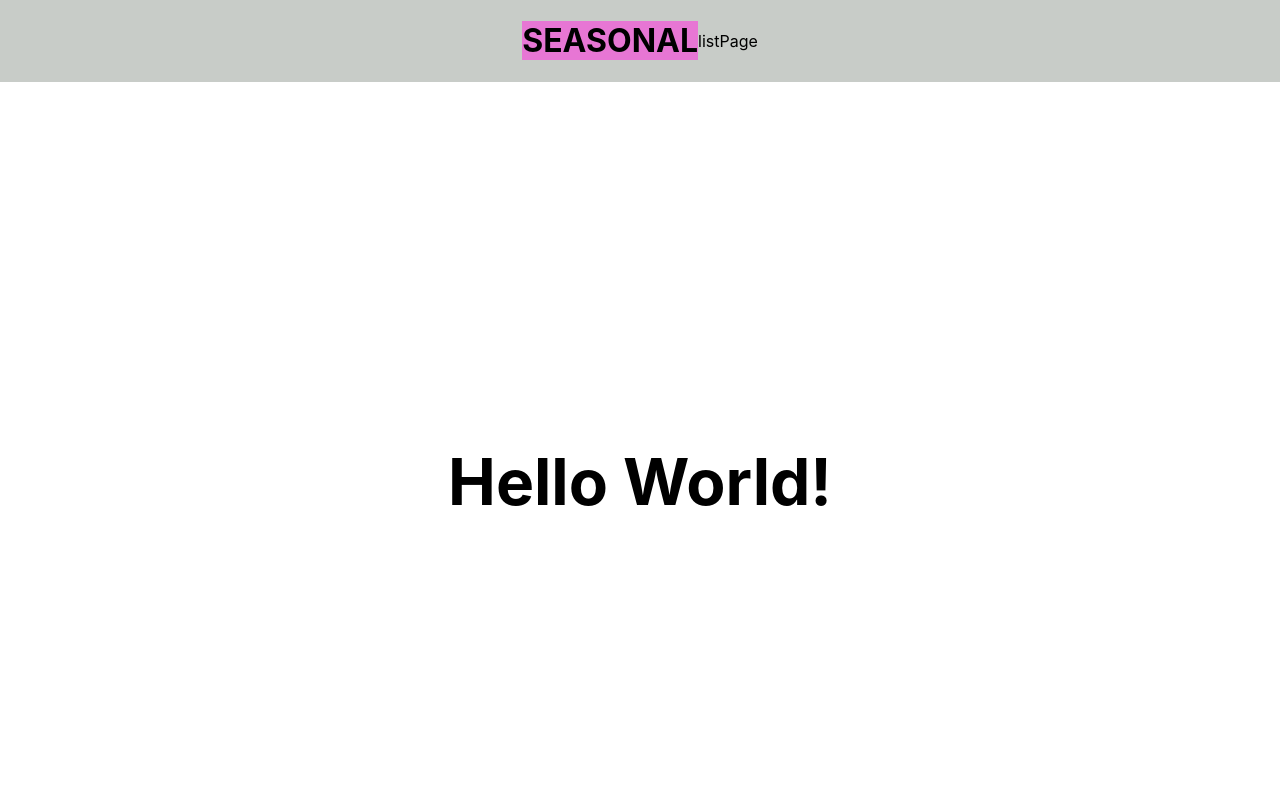
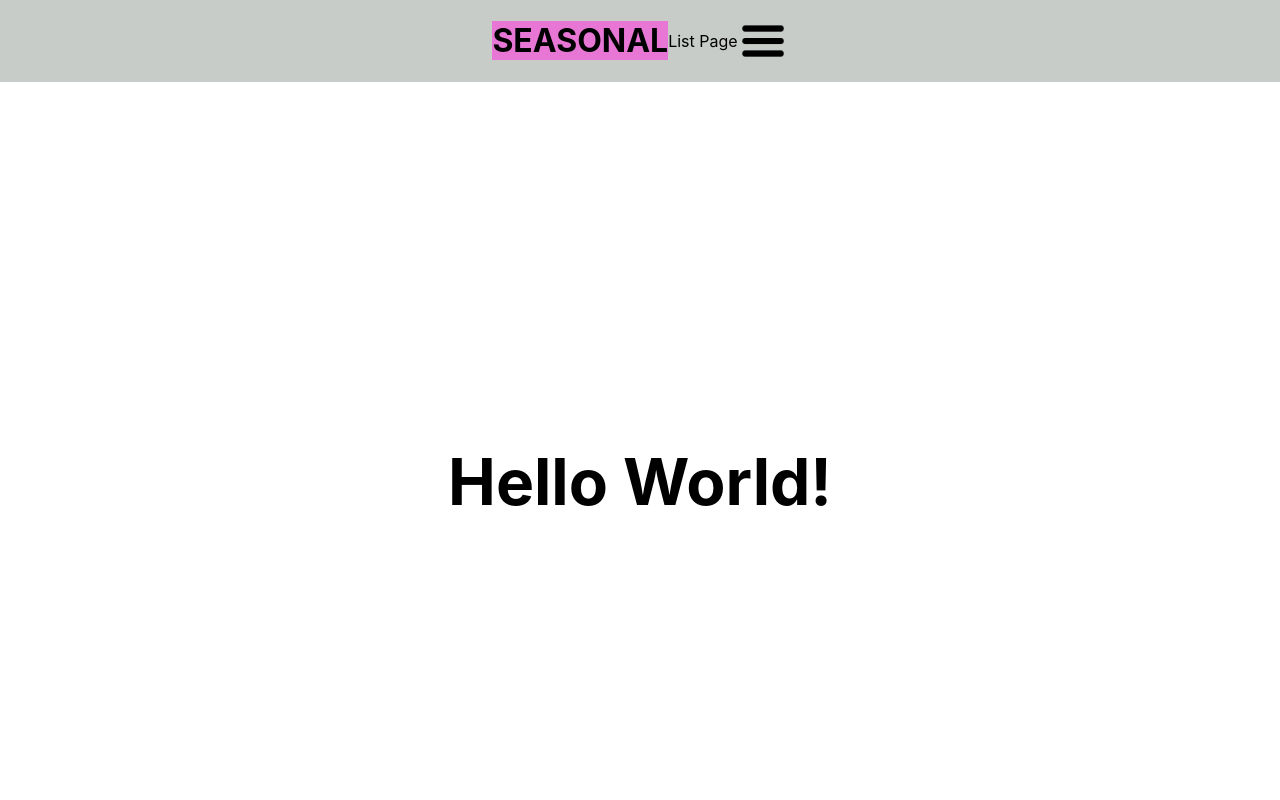
Before and after one commit to SchoolOfCode/final-project_front-end-12, a Next.js app in the folder seasonal/: page / in a window 1280 px wide. Shown: the top 800 px of the page. Built offline with nearby package versions, Linux system fonts and the light colour scheme.

Commit message:
link page working

```diff
--- a/seasonal/components/burgerMenu.js
+++ b/seasonal/components/burgerMenu.js
@@ -7,7 +7,7 @@ export function BurgerMenu() {
   return(
     //icon for burger menu
     //onClick, (toggles state to display: dropdown menu)
-    <Image src='/burgerMenu.png' className={styles.menu} alt='burger menu' height={50} width={50} layout="raw" />
+    <Image src='/burgerMenu.png' className={styles.menu} alt='burger menu' height={50} width={50} />
 
     //dropdown menu contains links to other pages
   )
--- a/seasonal/components/navbar.js
+++ b/seasonal/components/navbar.js
@@ -13,8 +13,9 @@ export function NavBar() {
   return (
     <div className={styles.div}>
       <h1>SEASONAL</h1>
+      <Link href="/listPage/listPage">List Page</Link>
       <BurgerMenu/>
-      <Link href="/listPage">listPage</Link>
+
     </div>
   )
 }
--- a/seasonal/pages/listPage/listPage.js
+++ b/seasonal/pages/listPage/listPage.js
@@ -1,11 +1,12 @@
 import React from "react";
 
 
-export function ListPage () {
+export default function ListPage() {
 
     return (
         <div>
-            <h1>Hello World</h1>
+        <h1>Link page!</h1>
+
         </div>
     )
 }
```
